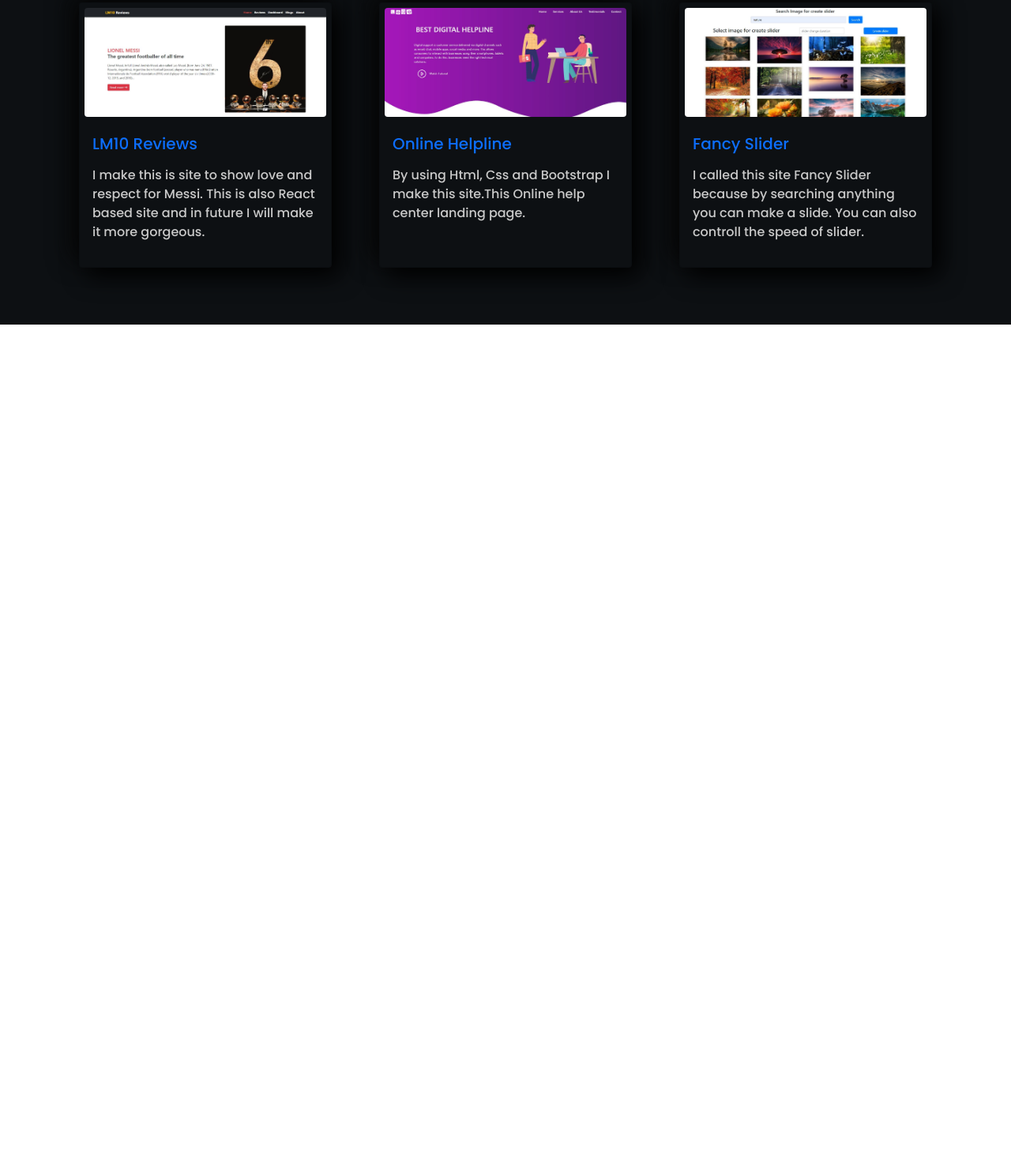
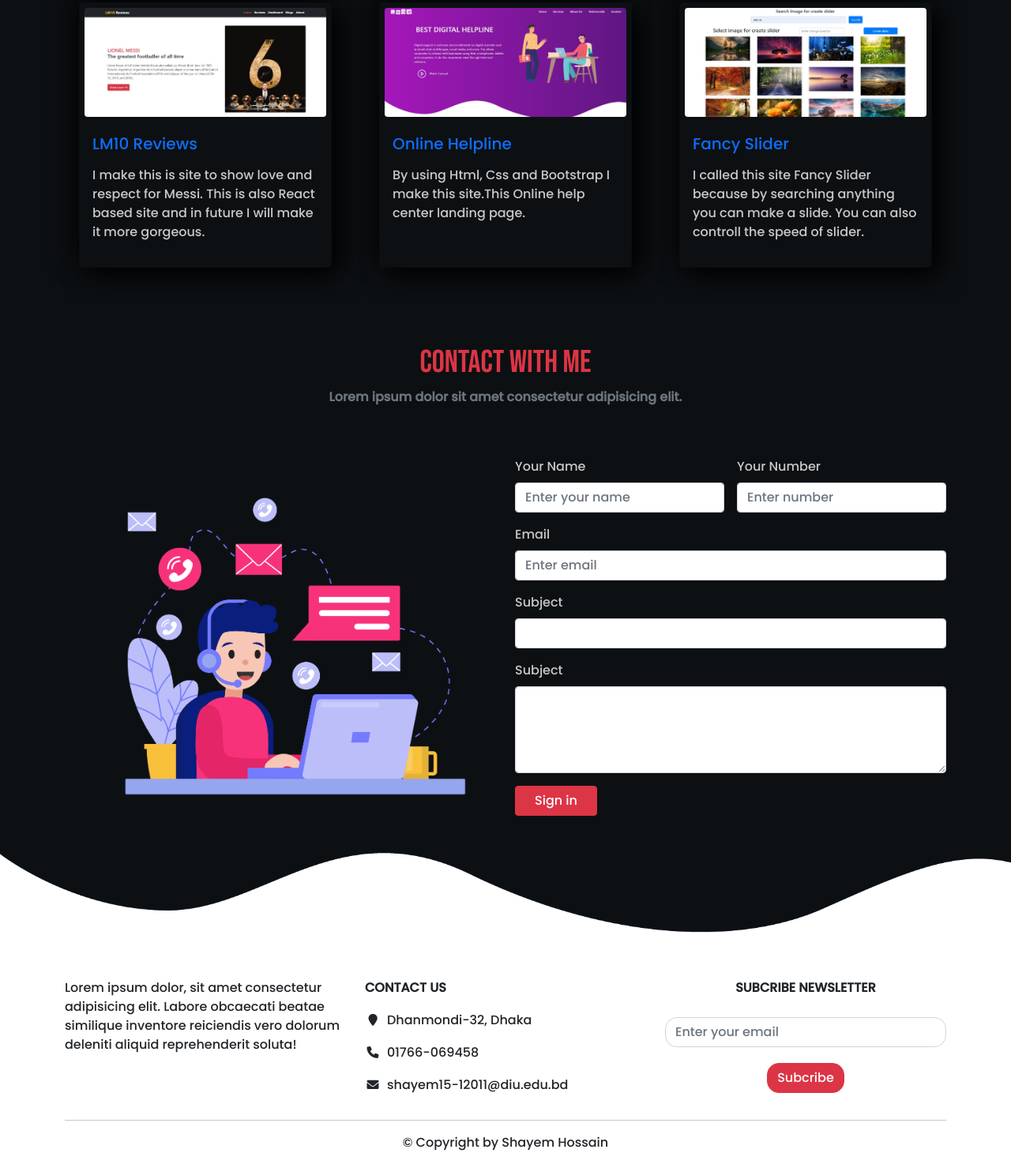
Before and after one commit to sayemhossain/shayemhossain, a plain HTML site: page index.html in a window 1280 px wide. Shown: the part 3022-4501 px from the top of the page at 79% size. Before the commit the page ends 3433 px from the top, so only its background shows below. Drawn offline with nearby package versions, Linux system fonts and the light colour scheme; a web font is replaced by a local one.

Commit message:
almost done

```diff
--- a/index.html
+++ b/index.html
@@ -251,9 +251,11 @@
                         <div class="card edu-card primary-color text-white my-4" style="width: 20rem;">
                             <img src="./img/resto.JPG" class="card-img-top img-fluid edu-img" alt="...">
                             <div class="card-body secondary-color">
-                                <h5 class="card-title"><a class="text-decoration-none" href="https://sayemhossain.github.io/resto/">Resto</a></h5>
+                                <h5 class="card-title"><a class="text-decoration-none"
+                                        href="https://sayemhossain.github.io/resto/">Resto</a></h5>
                                 <p class="mt-3">
-                                    This is a resturant landing page using Bootstrap. This website is totaly responsive and good looking feature are avaiable.
+                                    This is a resturant landing page using Bootstrap. This website is totaly responsive
+                                    and good looking feature are avaiable.
                                 </p>
                             </div>
                         </div>
@@ -262,8 +264,11 @@
                         <div class="card edu-card primary-color text-white my-4" style="width: 20rem;">
                             <img src="./img/influencer.JPG" class="card-img-top img-fluid edu-img" alt="...">
                             <div class="card-body secondary-color">
-                                <h5 class="card-title"><a class="text-decoration-none" href="https://sayemhossain.github.io/influencer-gear/">Influencer products</a></h5>
-                                <p class="mt-3">This is a simple e-commerce type website. I make it using basic Html and css. This site is totaly responsive.</p>
+                                <h5 class="card-title"><a class="text-decoration-none"
+                                        href="https://sayemhossain.github.io/influencer-gear/">Influencer products</a>
+                                </h5>
+                                <p class="mt-3">This is a simple e-commerce type website. I make it using basic Html and
+                                    css. This site is totaly responsive.</p>
                             </div>
                         </div>
                     </div>
@@ -271,8 +276,11 @@
                         <div class="card edu-card primary-color text-white my-4" style="width: 20rem;">
                             <img src="./img/ema-jhon.JPG" class="card-img-top img-fluid edu-img" alt="...">
                             <div class="card-body secondary-color">
-                                <h5 class="card-title"><a class="text-decoration-none" href="https://responsive-ema-jhon.web.app/">Ema-Jhon</a></h5>
-                                <p class="mt-3">This is React based website and here I implement many react functionality and authentication also implement. I am still working on the project...</p>
+                                <h5 class="card-title"><a class="text-decoration-none"
+                                        href="https://responsive-ema-jhon.web.app/">Ema-Jhon</a></h5>
+                                <p class="mt-3">This is React based website and here I implement many react
+                                    functionality and authentication also implement. I am still working on the
+                                    project...</p>
                             </div>
                         </div>
                     </div>
@@ -282,8 +290,10 @@
                         <div class="card edu-card primary-color text-white my-4" style="width: 20rem;">
                             <img src="./img/messi.JPG" class="card-img-top img-fluid edu-img" alt="...">
                             <div class="card-body secondary-color">
-                                <h5 class="card-title"><a class="text-decoration-none" href="https://lionel-messi-infoo.netlify.app/">LM10 Reviews</a></h5>
-                                <p class="mt-3">I make this is site to show love and respect for Messi. This is also React based site and in future I will make it more gorgeous.</p>
+                                <h5 class="card-title"><a class="text-decoration-none"
+                                        href="https://lionel-messi-infoo.netlify.app/">LM10 Reviews</a></h5>
+                                <p class="mt-3">I make this is site to show love and respect for Messi. This is also
+                                    React based site and in future I will make it more gorgeous.</p>
                             </div>
                         </div>
                     </div>
@@ -291,8 +301,11 @@
                         <div class="card edu-card primary-color text-white my-4" style="width: 20rem;">
                             <img src="./img/digital.JPG" class="card-img-top img-fluid edu-img" alt="...">
                             <div class="card-body secondary-color">
-                                <h5 class="card-title"><a class="text-decoration-none" href="https://sayemhossain.github.io/OnlineHelpline.github.io/">Online Helpline</a></h5>
-                                <p class="mt-3">By using Html, Css and Bootstrap I make this site.This Online help center landing page.</p>
+                                <h5 class="card-title"><a class="text-decoration-none"
+                                        href="https://sayemhossain.github.io/OnlineHelpline.github.io/">Online
+                                        Helpline</a></h5>
+                                <p class="mt-3">By using Html, Css and Bootstrap I make this site.This Online help
+                                    center landing page.</p>
                             </div>
                         </div>
                     </div>
@@ -300,9 +313,11 @@
                         <div class="card edu-card primary-color text-white my-4" style="width: 20rem;">
                             <img src="./img/slider.JPG" class="card-img-top img-fluid edu-img" alt="...">
                             <div class="card-body secondary-color">
-                                <h5 class="card-title"><a class="text-decoration-none" href="https://sayemhossain.github.io/fancy-slider/">Fancy Slider</a></h5>
+                                <h5 class="card-title"><a class="text-decoration-none"
+                                        href="https://sayemhossain.github.io/fancy-slider/">Fancy Slider</a></h5>
                                 <p class="mt-3">
-                                     I called this site Fancy Slider because by searching anything you can make a slide. You can also controll the speed of slider.
+                                    I called this site Fancy Slider because by searching anything you can make a slide.
+                                    You can also controll the speed of slider.
                                 </p>
                             </div>
                         </div>
@@ -312,7 +327,80 @@
         </section>
         <!-- project section end -->
         <!-- Contact section start -->
+        <section class="primary-color py-4">
+            <div class="container">
+                <div class="text-center fw-bold pb-5">
+                    <h1 class="section-heading text-danger" style="font-family: 'Bebas Neue', cursive;">Contact With Me
+                    </h1>
+                    <p class="text-secondary">Lorem ipsum dolor sit amet consectetur adipisicing elit.</p>
+                </div>
+                <div class="row">
+                    <div class="col-lg-6 d-flex justify-content-center align-items-center">
+                        <img class="img-fluid" src="./img/contact.png" alt="">
+                    </div>
+                    <div class="col-lg-6">
+                        <form class="row g-3">
+                            <div class="col-md-6">
+                                <label for="inputEmail4" class="form-label secondary-color">Your Name</label>
+                                <input type="text" class="form-control" id="inputEmail4" placeholder="Enter your name">
+                            </div>
+                            <div class="col-md-6">
+                                <label for="inputPassword4" class="form-label secondary-color">Your Number</label>
+                                <input type="password" class="form-control" id="inputPassword4"
+                                    placeholder="Enter number">
+                            </div>
+                            <div class="col-12">
+                                <label for="inputAddress" class="form-label secondary-color">Email</label>
+                                <input type="email" class="form-control" id="inputAddress" placeholder="Enter email">
+                            </div>
+                            <div class="col-md-12">
+                                <label for="inputEmail4" class="form-label secondary-color">Subject</label>
+                                <input type="text" class="form-control" id="inputEmail4">
+                            </div>
+                            <div class="col-md-12">
+                                <label for="inputEmail4" class="form-label secondary-color">Subject</label>
+                                <textarea name="textarea" class="form-control" id="" cols="60" rows="4"></textarea>
+                            </div>
+                            <div class="col-12">
+                                <button type="submit" class="btn btn-danger px-4">Sign in</button>
+                            </div>
+                        </form>
+                    </div>
+                </div>
+            </div>
+        </section>
         <!-- Contact section emd -->
+
+        <!-- footer section start -->
+        <section id="footer bg-light">
+            <img src="img/wave1.png" alt="" class="footer-img">
+            <div class="container text-center pt-5 text-md-start">
+                <div class="row">
+
+                    <div class="col-md-4 footer-box">
+                        <p>Lorem ipsum dolor, sit amet consectetur adipisicing elit. Labore obcaecati beatae similique
+                            inventore reiciendis vero dolorum deleniti aliquid reprehenderit soluta!</p>
+                    </div>
+
+                    <div class="col-md-4 footer-box">
+                        <p><b>CONTACT US</b></p>
+                        <p><i class="fa fa-map-marker style-icon"></i>Dhanmondi-32, Dhaka</p>
+                        <p><i class="fa fa-phone style-icon"></i>01766-069458</p>
+                        <p><i class="fas fa-envelope style-icon"></i>shayem15-12011@diu.edu.bd</p>
+                    </div>
+
+                    <div class="col-md-4 footer-box text-center">
+                        <p><b>SUBCRIBE NEWSLETTER</b></p>
+                        <input type="email" class="form-control" placeholder="Enter your email">
+                        <button type="button" class="btn btn-danger">Subcribe</button>
+                    </div>
+
+                </div>
+                <hr>
+                <p class="copyright">&copy; Copyright by Shayem Hossain</p>
+            </div>
+        </section>
+        <!-- footer section end -->
 
     </main>
 
--- a/style.css
+++ b/style.css
@@ -82,3 +82,33 @@ body {
 .skill-img {
   height: 400px;
 }
+
+/* footer */
+.footer-img {
+  background-color: #0d1013;
+  width: 100%;
+}
+.style-icon {
+  margin-right: 8px;
+  font-size: 15px;
+  height: 20px;
+  width: 20px;
+  text-align: center;
+  margin-top: 5px;
+  border-radius: 2px;
+}
+.footer-box .form-control {
+  border-radius: 15px;
+  margin-top: 25px;
+}
+.footer-box .btn {
+  text-align: center;
+  border-radius: 15px;
+  margin-top: 20px;
+}
+
+.copyright {
+  text-align: center;
+  margin-bottom: 0;
+  padding-bottom: 20px;
+}
```
Also changed, not shown: img/contact.png (added), img/contact1.png (added), img/sayem.png (added), img/wave1.png (added), img/wave2.png (added).
